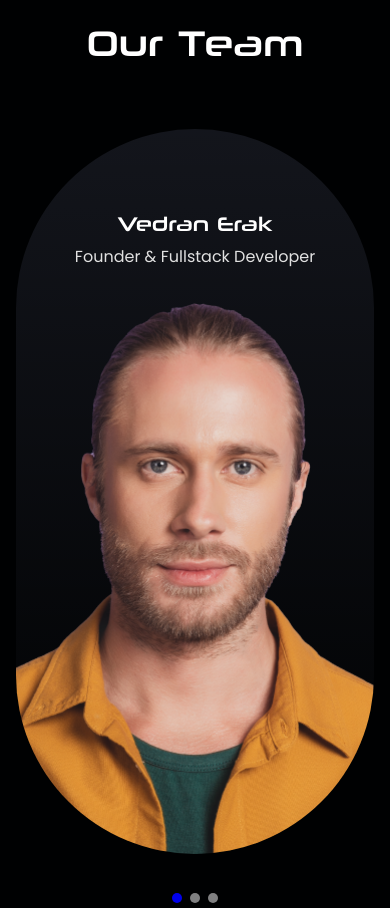
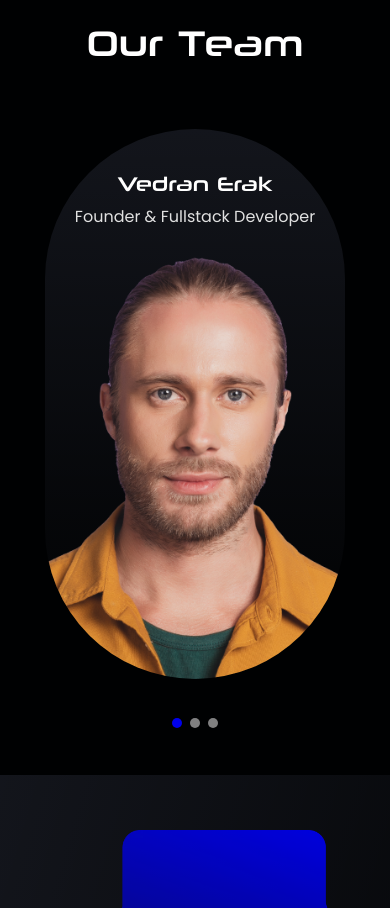
Before and after one commit to VED-ER/ErakCode, an Astro site: page / in a window 390 px wide. Shown: the part 4720-5628 px from the top of the page. Built offline with nearby package versions, Linux system fonts and the light colour scheme; Astro itself is replaced by a stand-in of ours.

Commit message:
tweak slider

```diff
--- a/src/components/Team.astro
+++ b/src/components/Team.astro
@@ -35,9 +35,9 @@ const TEAM = [
                 TEAM.map((t, index) => (
                     <div class="swiper-slide px-4 bg-background">
                         <div
-                            class={`items-center max-w-sm mx-auto flex-col bg-gradient-to-b from-[#BBC6FF1A] to-[#BBC6FF00] from-0% to-100% rounded-full overflow-hidden text-center group hover:bg-[#E1E1E1] transition duration-300 group-hover:bg-none`}
+                            class={`max-sm:max-h-[550px] items-center max-w-[300px] sm:max-w-sm mx-auto flex-col bg-gradient-to-b from-[#BBC6FF1A] to-[#BBC6FF00] from-0% to-100% rounded-full overflow-hidden text-center group hover:bg-[#E1E1E1] transition duration-300 group-hover:bg-none`}
                         >
-                            <div class="mt-20 px-2">
+                            <div class="mt-10 md:mt-20 px-2">
                                 <h5 class="text-xl md:text-2xl lg:text-[26px] text-white group-hover:text-[#000102] font-neuropolitcal">
                                     {t.name}
                                 </h5>
@@ -82,7 +82,7 @@ const TEAM = [
             },
             modules: [Pagination],
             breakpoints: {
-                768: {
+                640: {
                     slidesPerView: 2,
                     spaceBetween: 0,
                 },
```
